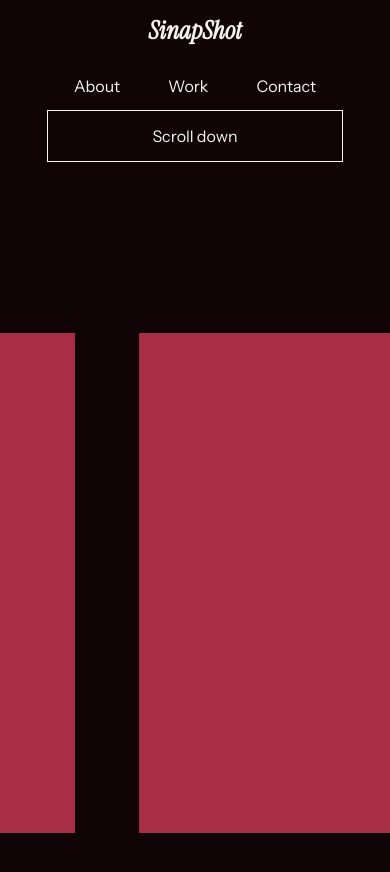
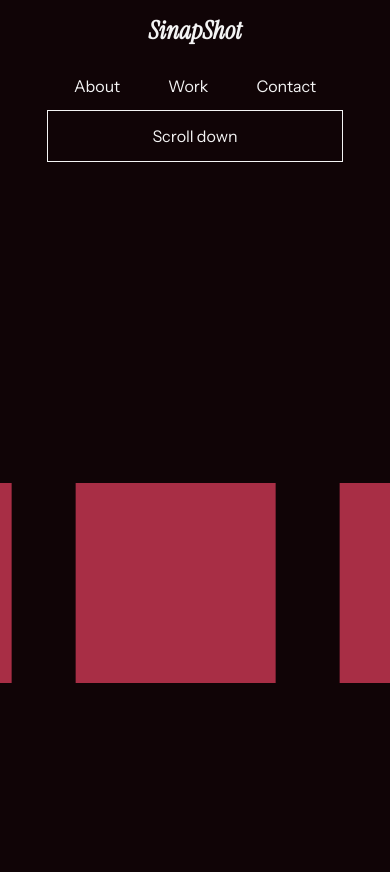
Before and after one commit to gmartin323/sinapshot, a React (Vite) app: page /#/ in a window 390 px wide. Shown: the top 872 px of the page. Built offline with nearby package versions, Linux system fonts and the light colour scheme.

Commit message:
Made photos smaller on smaller screens

```diff
--- a/src/index.css
+++ b/src/index.css
@@ -117,4 +117,9 @@ footer {
   .site-logo {
     margin: 0 auto;
   }
+
+  .photo {
+    width: 200px;
+    height: 200px;
+  }
 }
```
